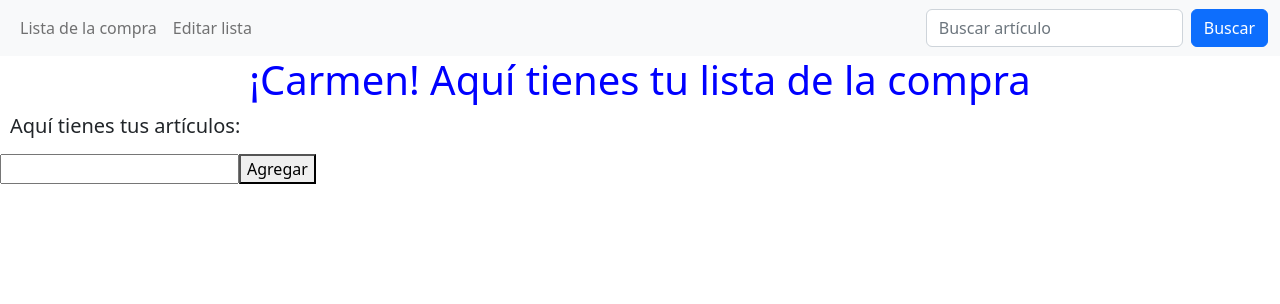
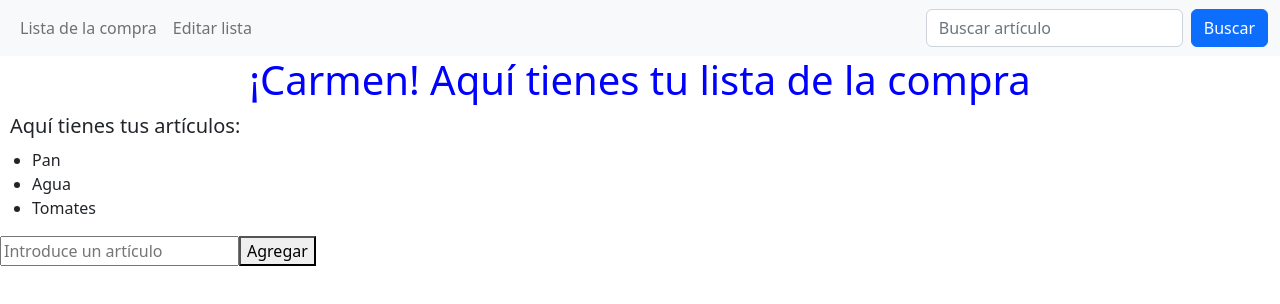
Before and after one commit to Gfg92/listaDeLaCompra-En-Desarrollo-, an Angular app: page / in a window 1280 px wide. Shown: the top 304 px of the page. Built offline with nearby package versions, Linux system fonts and the light colour scheme.

Commit message:
Unificar componentes

```diff
--- a/src/app/app.component.html
+++ b/src/app/app.component.html
@@ -25,7 +25,8 @@
     <li *ngFor="let articulo of articulos">{{articulo}}</li>
 </ul>
 
+
 <form>
-    <input type="text" name="articulo" id="articulo" />
-    <button type="submit" (click)="agregarArticulo()">Agregar</button>
+    <input type="text" placeholder="Introduce un artículo" name="articulo" />
+    <button type="text" (click)="agregarArticulo()">Agregar</button>
 </form>
--- a/src/app/app.component.ts
+++ b/src/app/app.component.ts
@@ -8,12 +8,12 @@ import { Component } from '@angular/core';
 export class AppComponent {
   title = '¡Carmen! Aquí tienes tu lista de la compra';
   subtitle = 'Aquí tienes tus artículos:';
-  // articulo:string = "";
-  articulos: string[] = [];
+  articulo: string = "Fruta";
+  articulos: string[] = ["Pan", "Agua", "Tomates"];
 
-  agregarArticulo(articulo: string) {
-    this.articulos.push(articulo);
-    alert("El artículo " + articulo + " se ha añadido a la lista.")
+  agregarArticulo() {
+    alert("El artículo " + this.articulo + " se añadirá a la lista.");
+    this.articulos.push(this.articulo);
   }
 
 
--- a/src/app/app.module.ts
+++ b/src/app/app.module.ts
@@ -3,6 +3,7 @@ import { BrowserModule } from '@angular/platform-browser';
 import { AppRoutingModule } from './app-routing.module';
 import { AppComponent } from './app.component';
 import { RouterModule, Routes } from '@angular/router';
+import { NgModel } from '@angular/forms';
 
 
 /*const appRoutes: Routes = [
```
